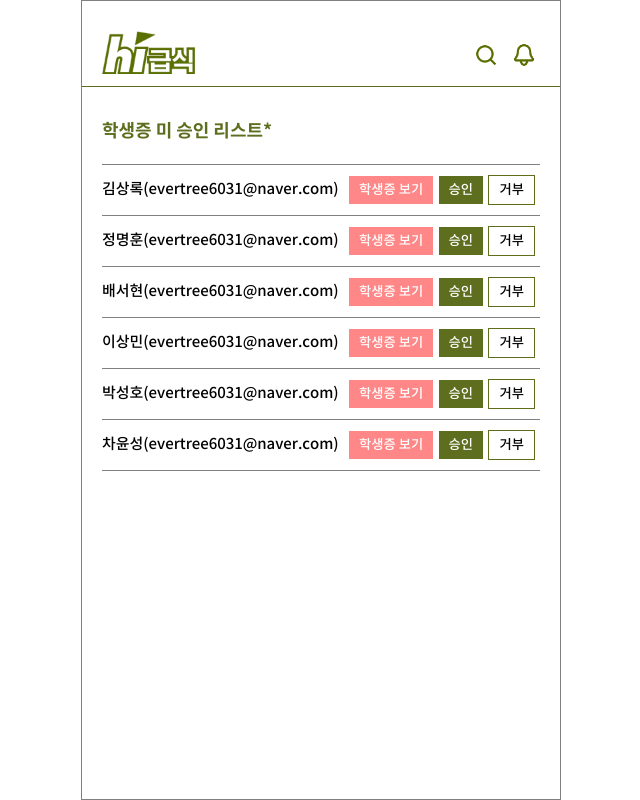
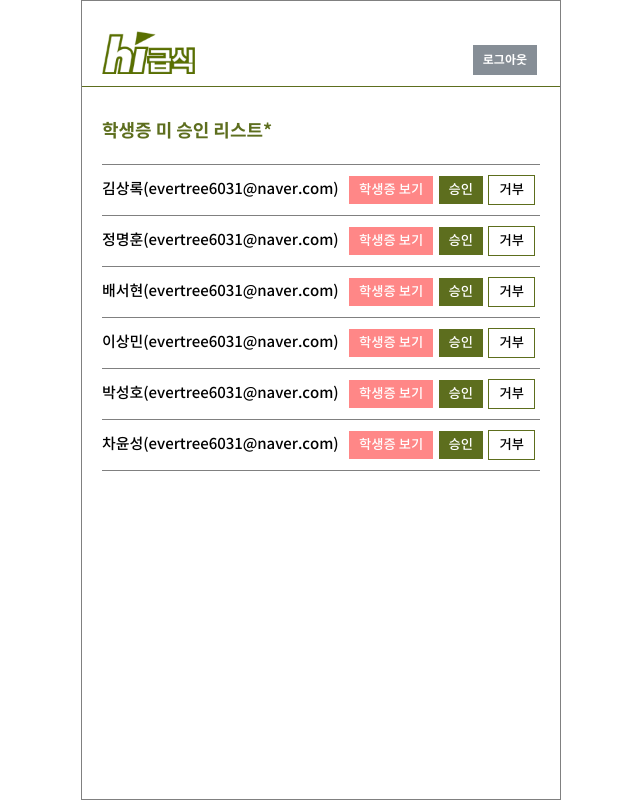
Before and after one commit to ziri-bros/high-geupsik-frontend, a React (Create React App) app: page /admin in a window 1280 px wide. Shown: the whole page, without its empty margins (319-959 px from the left). Built offline with nearby package versions, Linux system fonts and the light colour scheme; what react-router-prop-types would draw is missing.

Commit message:
Feature : 관리자용 Header 컴포넌트 조건부 렌더링 및 로그아웃 버튼 구성 resolved :#13

```diff
--- a/src/component/common/Header.jsx
+++ b/src/component/common/Header.jsx
@@ -1,10 +1,12 @@
 import styled from '@emotion/styled';
 import React from 'react';
 import { Link } from 'react-router-dom';
+import PropTypes from 'prop-types';
 
 const HeaderStyle = styled.div`
   display: flex;
   justify-content: space-between;
+  align-items: center;
   margin: 30px 23px 6px 20px;
 `;
 
@@ -24,17 +26,32 @@ const IconItem = styled.div`
   display: flex;
   align-items: center;
   margin-left: 12px;
+
   img {
     width: 26px;
     cursor: pointer;
   }
 `;
 
-const Header = () => (
+const LogoutBtn = styled.button`
+  background : #868e96;
+  color: white;
+  font-size:12px;
+  height: 30px;
+  font-weight: bold;
+  padding:0 10px;
+  margin-top: 10px;
+  cursor: pointer;
+`;
+
+const Header = ({ admin }) => (
   <HeaderStyle>
     <LogoBox to="/home">
       <img src="/images/logo/logo.png" alt="logo" />
     </LogoBox>
+    { admin ? (
+      <LogoutBtn>로그아웃</LogoutBtn>
+    ) : (
       <IconBox>
         <IconItem>
           <img src="/images/icons/search.png" alt="search" />
@@ -43,7 +60,12 @@ const Header = () => (
           <img src="/images/icons/bell.png" alt="search" />
         </IconItem>
       </IconBox>
+    )}
   </HeaderStyle>
 );
 
+Header.propTypes = {
+  admin: PropTypes.string,
+};
+
 export default Header;
--- a/src/page/AdminPage.jsx
+++ b/src/page/AdminPage.jsx
@@ -6,7 +6,7 @@ import Wrapper from '../component/common/Wrapper';
 
 const AdminPage = () => (
   <Wrapper>
-    <Header />
+    <Header admin />
     <AdminController />
   </Wrapper>
 );
```
Lines whose indentation alone changed are shown as unchanged.
